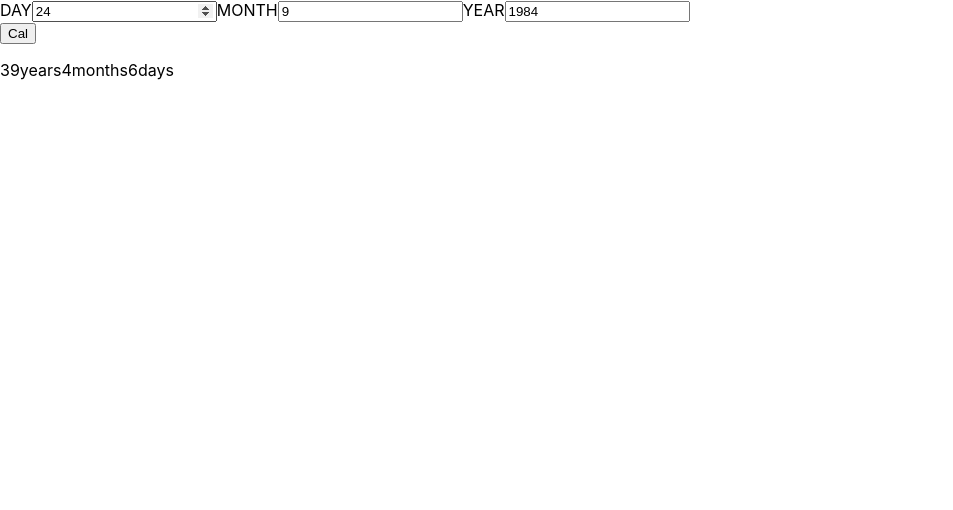
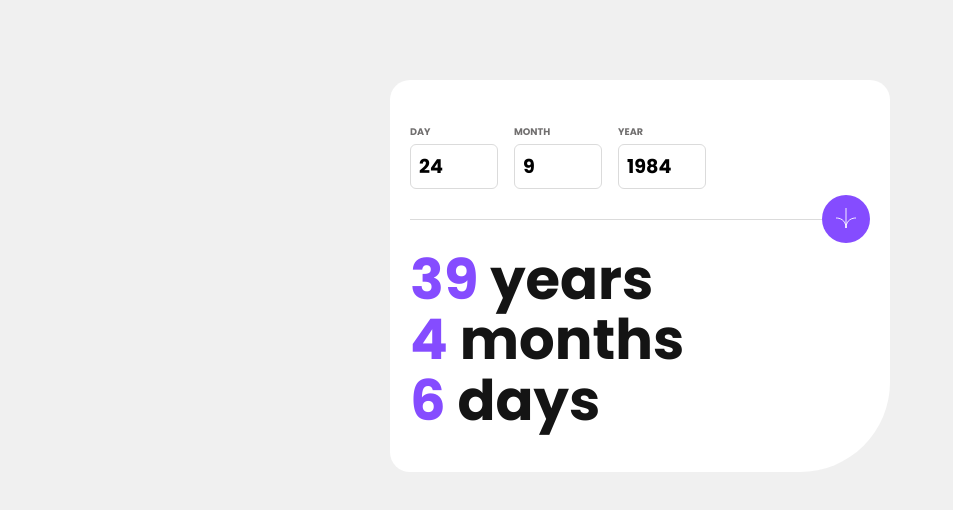
Before and after one commit to edpau/FM_age_calculator_app_react, a React (Create React App) app: page / in a window 1280 px wide. Shown: the top 510 px of the page, without its empty margins (0-953 px from the left). Built offline with nearby package versions, Linux system fonts and the light colour scheme.

Commit message:
fix: dateDisplay when it is empty

```diff
--- a/src/App.js
+++ b/src/App.js
@@ -1,13 +1,6 @@
 import { useEffect, useState } from "react";
 import moment from "moment";
-
-function DisplayAge() {
-  return (
-    <div>
-      <p>Date</p>
-    </div>
-  );
-}
+import "./App.css";
 
 function DateInput({
   day,
@@ -26,7 +19,7 @@ function DateInput({
   errorDate,
   onChangeErrorDate,
   checkValid,
-  onChangeCheckValid
+  onChangeCheckValid,
 }) {
   const handleSubmit = (e) => {
     e.preventDefault();
@@ -71,14 +64,16 @@ function DateInput({
       onChangeErrorDate("");
     }
 
-    onChangeCheckValid( day >= 1 &&
+    onChangeCheckValid(
+      day >= 1 &&
         day <= 31 &&
         month >= 1 &&
         month <= 12 &&
         year >= 1900 &&
         year <= 2024 &&
         isValidDate &&
-      !dateInFuture)
+        !dateInFuture
+    );
 
     // Call the handleCal function if all inputs are valid
     if (checkValid) {
@@ -88,7 +83,7 @@ function DateInput({
 
   return (
     <form onSubmit={handleSubmit} className="form">
-      <div>
+      <div className="dateInput">
         <label>
           DAY
           <input
@@ -125,7 +120,23 @@ function DateInput({
           {errorYear && <span>{errorYear}</span>}
         </label>
       </div>
-      <input type="submit" className="button" value="Cal" />
+      <div className="calButtonContainer">
+        <label className="calButton">
+          <button>
+            <svg
+              xmlns="http://www.w3.org/2000/svg"
+              width="22"
+              height="20"
+              viewBox="0 0 46 44"
+            >
+              <g fill="none" stroke="white" strokeWidth="2">
+                <path d="M1 22.019C8.333 21.686 23 25.616 23 44M23 44V0M45 22.019C37.667 21.686 23 25.616 23 44" />
+              </g>
+            </svg>
+          </button>
+          <input id="cal" type="submit" className="button" value="Cal" />
+        </label>
+      </div>
     </form>
   );
 }
@@ -134,7 +145,6 @@ function AgeCalCard() {
   const [day, setDay] = useState(24);
   const [month, setMonth] = useState(9);
   const [year, setYear] = useState(1984);
-
 
   const [age, setAge] = useState({
     years: 0,
@@ -176,16 +186,14 @@ function AgeCalCard() {
     setAge({ years, months, days });
   };
 
-  const [checkValid, setCheckValid] = useState(true)
+  const [checkValid, setCheckValid] = useState(true);
 
   useEffect(() => {
     calculateAge(day, month, year);
   }, []);
 
-
-
   return (
-    <div>
+    <div className="dateDisplay">
       <DateInput
         day={day}
         onChangeDay={setDay}
@@ -202,18 +210,34 @@ function AgeCalCard() {
         onChangeErrorYear={setErrorYear}
         errorDate={errorDate}
         onChangeErrorDate={setErrorDate}
-        checkValid= {checkValid}
-        onChangeCheckValid = {setCheckValid}
+        checkValid={checkValid}
+        onChangeCheckValid={setCheckValid}
       />
-      {
-        checkValid ? <p>
-        {age.years}years{age.months}months{age.days}days
-      </p> : <p>
-        -- years -- months --days
+      {checkValid ? (
+        <>
+          <p>
+            <span className="purpleWord">{age.years}</span> years
           </p>
-
-      }
-
+          <p>
+            <span className="purpleWord">{age.months} </span>months
+          </p>
+          <p>
+            <span className="purpleWord">{age.days}</span> days
+          </p>
+        </>
+      ) : (
+        <>
+          <p>
+            <span className="purpleWord">--</span> years
+          </p>
+          <p>
+            <span className="purpleWord">--</span> months
+          </p>
+          <p>
+            <span className="purpleWord">--</span> days
+          </p>
+        </>
+      )}
     </div>
   );
 }
```
Lines whose indentation alone changed are shown as unchanged.
